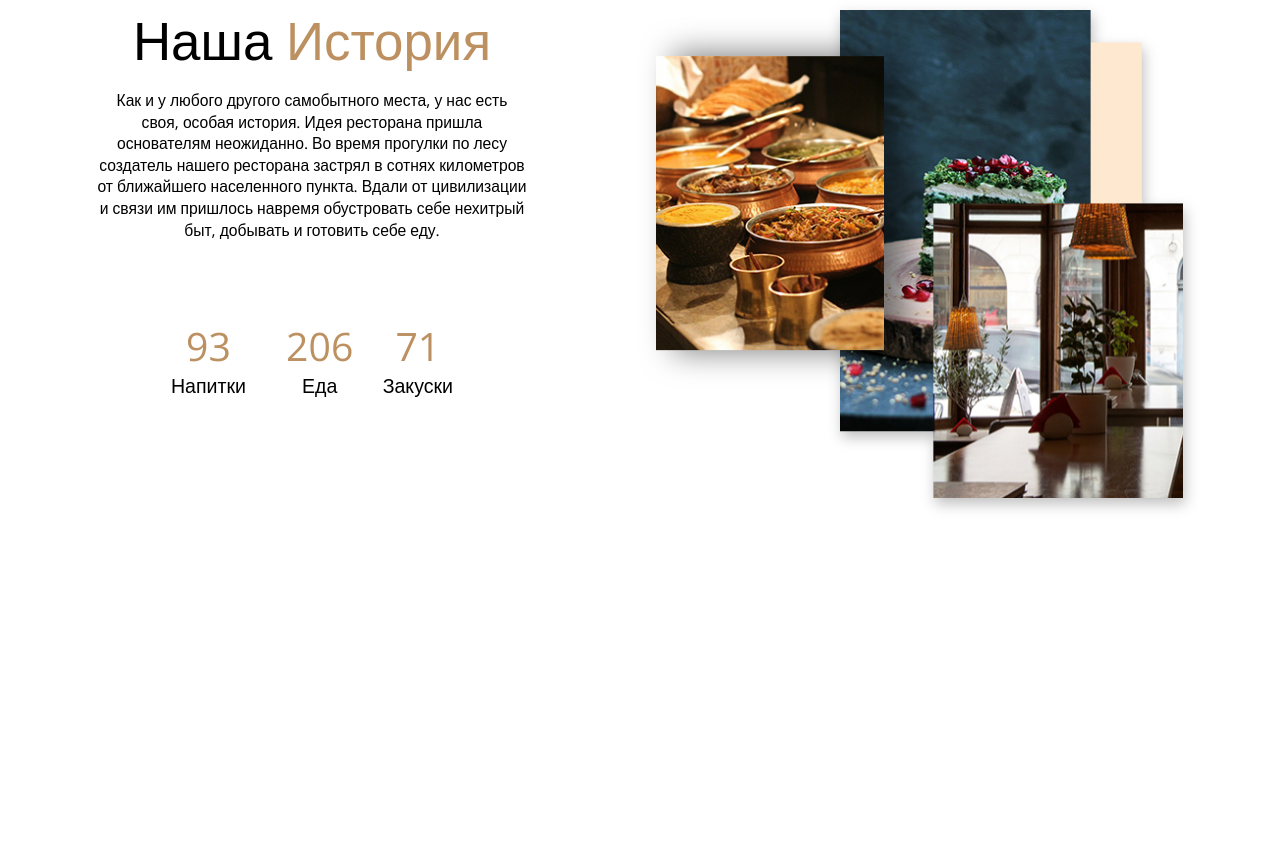
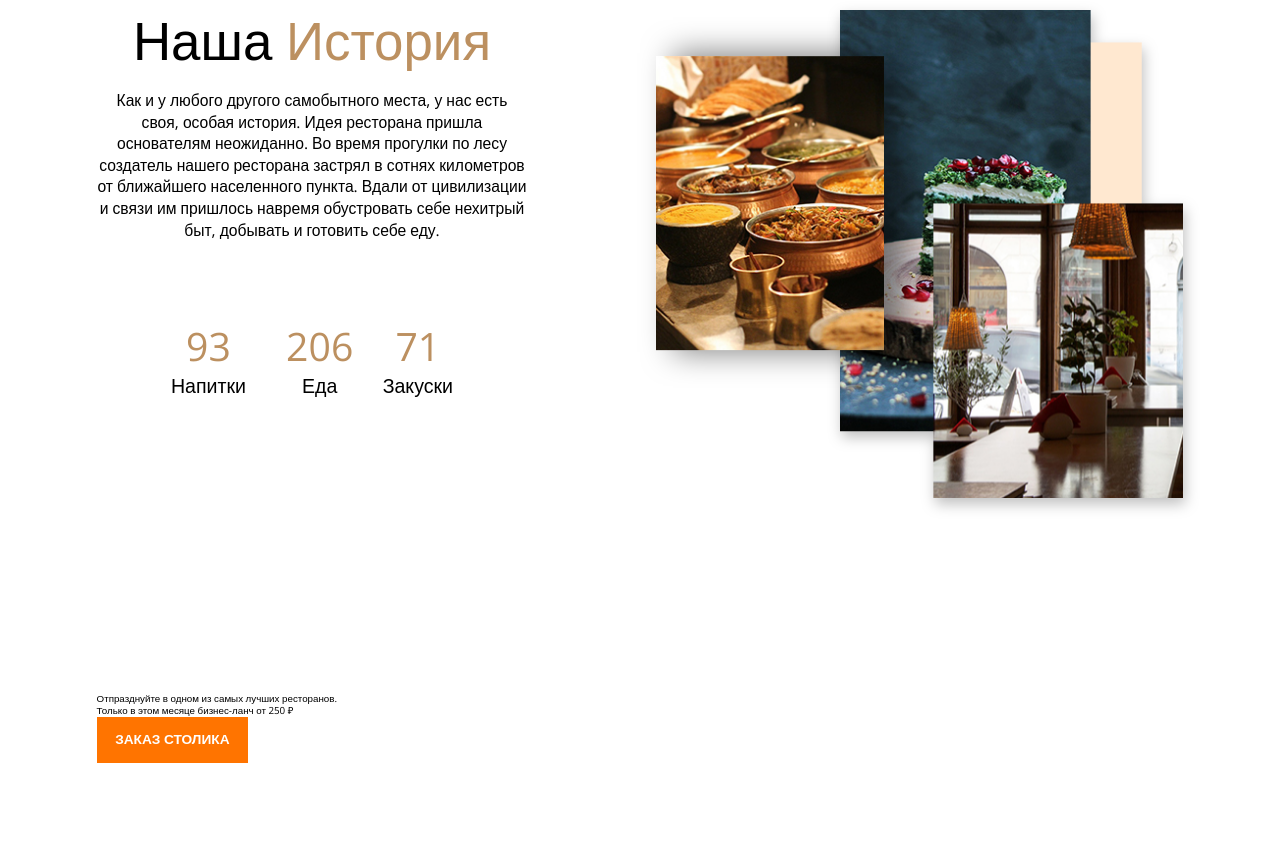
Before and after one commit to vladimirovicp/exempleHtml, a plain HTML site: page layout/Vollex/restaurant-website/index.html in a window 1280 px wide. Shown: the part 1165-2029 px from the top of the page. Before the commit the page ends 1780 px from the top, so only its background shows below. Drawn offline with nearby package versions, Linux system fonts and the light colour scheme.

Commit message:
add: holyday begin

```diff
--- a/layout/Vollex/restaurant-website/css/style.css
+++ b/layout/Vollex/restaurant-website/css/style.css
@@ -301,6 +301,17 @@
     filter: drop-shadow(.3rem .7rem .7rem rgba(0, 0, 0, 0.25));
 }
 
+
+/* holiday */
+
+.holiday {
+    padding-top: 8rem;
+    padding-bottom: 10.4rem;
+}
+
+
+/* 06 Holyday 2:59 */
+
 @media (max-width: 80em) {
     html {
         font-size: 0.765vw;
--- a/layout/Vollex/restaurant-website/index.html
+++ b/layout/Vollex/restaurant-website/index.html
@@ -67,11 +67,13 @@
 
     <main class="main">
         <section class="hero">
-            <div class="hero__description">
-                <div class="hero__subtext">Добро пожаловать в</div>
-                <h1 class="hero__header">Наш ресторан</h1>
-                <div class="hero__suptext">ДОМ ЛУЧШЕЙ ЕДЫ</div>
-                <a href="#" class="hero__button button">Меню</a>
+            <div class="container">
+                <div class="hero__description">
+                    <div class="hero__subtext">Добро пожаловать в</div>
+                    <h1 class="hero__header">Наш ресторан</h1>
+                    <div class="hero__suptext">ДОМ ЛУЧШЕЙ ЕДЫ</div>
+                    <a href="#" class="hero__button button">Меню</a>
+                </div>
             </div>
         </section>
         <section class="advanteges">
@@ -149,6 +151,16 @@
                 </div>
             </div>
         </section>
+
+        <section class="holiday">
+            <div class="container">
+                <div class="holiday__description">
+                    <h2 class="holiday__header">Отпразднуйте в одном из самых лучших ресторанов.</h2>
+                    <p class="holyday__text">Только в этом месяце бизнес-ланч от 250 ₽</p>
+                </div>
+                <button class="holyday__button button">Заказ столика</button>
+            </div>
+        </section>
     </main>
 
 
```
Also changed, not shown: layout/Vollex/restaurant-website/img/history/1.jpg (deleted), layout/Vollex/restaurant-website/img/history/2.jpg (deleted), layout/Vollex/restaurant-website/img/history/3.jpg (deleted).
